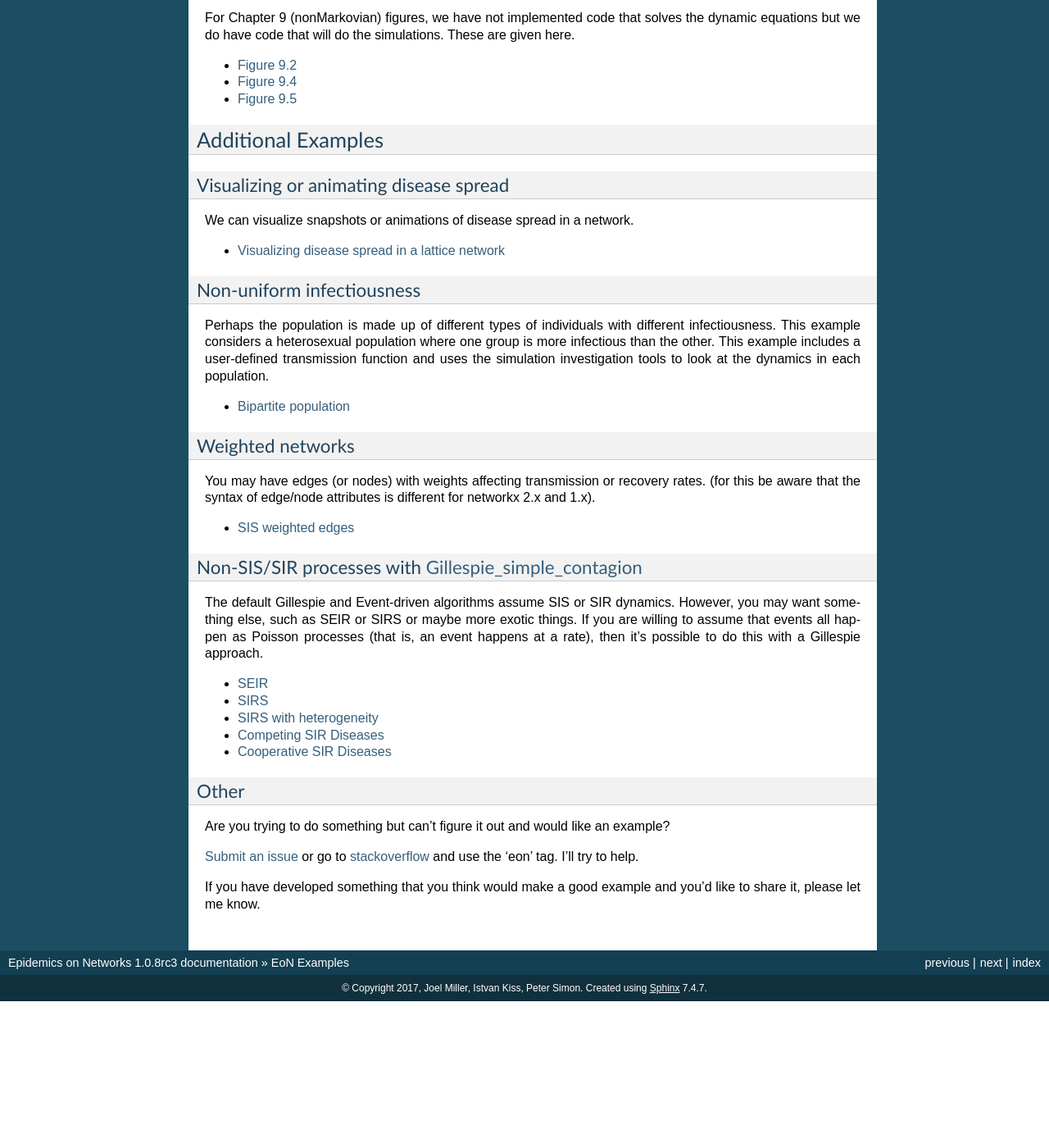
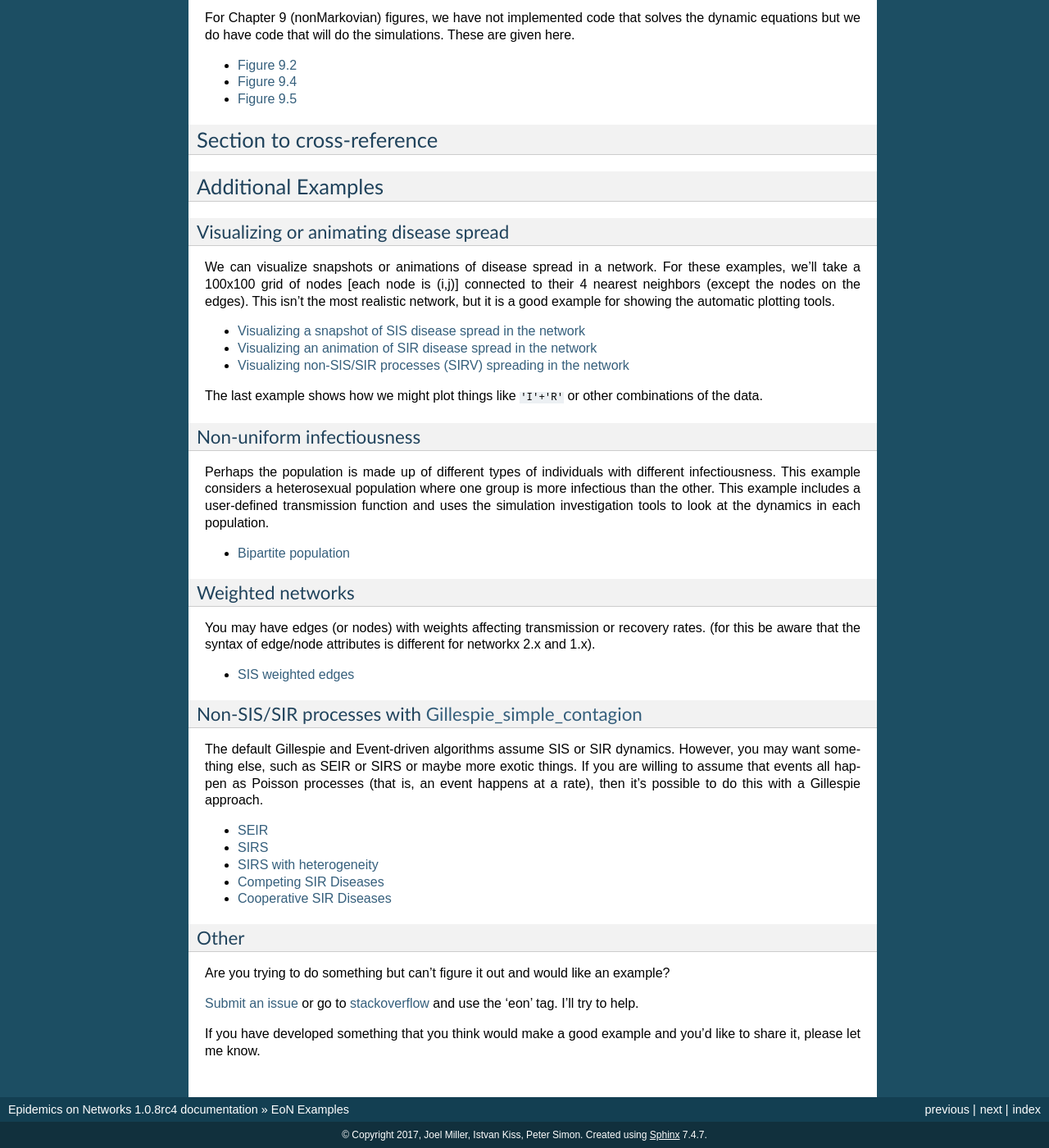
Before and after one commit to springer-math/Mathematics-of-Epidemics-on-Networks, a Sphinx documentation site: the page built from docs/Examples.rst, in a window 1280 px wide and 1400 px high, scrolled down 1820 px. Shown: the whole window at 82% size. Built offline with Sphinx 7.4.7, drawn with Linux system fonts in a browser that asks for light colours; before the commit the page ends 3041 px from its top, so only the background shows below that; some of the changed text lies outside the part shown.

Commit message:
Update visualization to include things like 'S+I'.  Change documentation to handle visualization examples better.

```diff
--- a/EoN/__init__.py
+++ b/EoN/__init__.py
@@ -38,7 +38,7 @@ We start with a few useful auxiliary functions
 '''
 
 __author__ = "Joel C. Miller, Istvan Z. Kiss, and Peter Simon"
-__version__ = "1.0.8rc3"
+__version__ = "1.0.8rc4"
 
 
 #__all__ =
--- a/docs/Examples.rst
+++ b/docs/Examples.rst
@@ -128,19 +128,36 @@ are given here.
    Figure 9.5 <examples/fig9p5.rst>
 
 
+Section to cross-reference
+--------------------------
+
+
 Additional Examples
 -------------------
+
+
+.. _visualization:
+
 
 Visualizing or animating disease spread
 ^^^^^^^^^^^^^^^^^^^^^^^^^^^^^^^^^^^^^^^
 
-
 We can visualize snapshots or animations of disease spread in a network.
+For these examples, we'll take a 100x100 grid of nodes [each node is (i,j)]
+connected to their 4 nearest neighbors (except the nodes on the edges).
+This isn't the most realistic network, but it is a good example for showing
+the automatic plotting tools.
 
 .. toctree::
    :maxdepth: 1
 
-   Visualizing disease spread in a lattice network <examples/Simulation_Investigation.rst>
+   Visualizing a snapshot of SIS disease spread in the network <examples/SIS_display.rst>
+   Visualizing an animation of SIR disease spread in the network <examples/SIR_display.rst>
+   Visualizing non-SIS/SIR processes (SIRV) spreading in the network <examples/SIRV_display.rst>
+
+The last example shows how we might plot things like ``'I'+'R'`` or other combinations of
+the data.
+
 
 
 Non-uniform infectiousness
@@ -173,7 +190,7 @@ for networkx 2.x and 1.x).
 .. _simple-contagion-section:
 
 Non-SIS/SIR processes with  `Gillespie_simple_contagion <functions/EoN.Gillespie_simple_contagion.html>`_
-^^^^^^^^^^^^^^^^^^^^^^^^^^^^^^^^^^^^^^^^^^^^^^^^^^^^^^^^^^^^^^^^^^^^^^^^^^^^^^^^^^^^^^^^^^^
+^^^^^^^^^^^^^^^^^^^^^^^^^^^^^^^^^^^^^^^^^^^^^^^^^^^^^^^^^^^^^^^^^^^^^^^^^^^^^^^^^^^^^^^^^^^^^^^^^^^^^^^^^
 
 The default Gillespie and Event-driven algorithms assume SIS or SIR dynamics.
 However, you may want something else, such as SEIR or SIRS or maybe more exotic
--- a/docs/conf.py
+++ b/docs/conf.py
@@ -61,7 +61,7 @@ author = u'Joel Miller, Istvan Kiss, Peter Simon'
 # The short X.Y version.
 version = u'1.0.8'
 # The full version, including alpha/beta/rc tags.
-release = u'1.0.8rc3'
+release = u'1.0.8rc4'
 
 # The language for content autogenerated by Sphinx. Refer to documentation
 # for a list of supported languages.
--- a/setup.py
+++ b/setup.py
@@ -19,7 +19,7 @@ from distutils.core import setup
 
 setup(name='EoN',
       packages = ['EoN'],
-      version='1.0.8rc3',  #http://semver.org/
+      version='1.0.8rc4',  #http://semver.org/
       description = 'Epidemics on Networks',
       author = 'Joel C. Miller, Istvan Z. Kiss, and Peter Simon',
       author_email = 'joel.c.miller.research@gmail.com',
```
Also changed, not shown: docs/Changes.rst (+7 -0 lines), docs/EoN.rst (+16 -1 lines), docs/GettingStarted.rst (+4 -3 lines), docs/examples/SIRV_display.rst (added, +77 -0 lines), docs/examples/SIR_display.rst (added, +31 -0 lines), docs/examples/SIS_display.rst (added, +43 -0 lines), docs/examples/Simulation_Investigation.rst (deleted, +0 -161 lines), docs/examples/SIRV_display.png, docs/examples/SIS_2dgrid.png, docs/examples/SIS_2dgrid_no_time_series.png, 1 other file.
